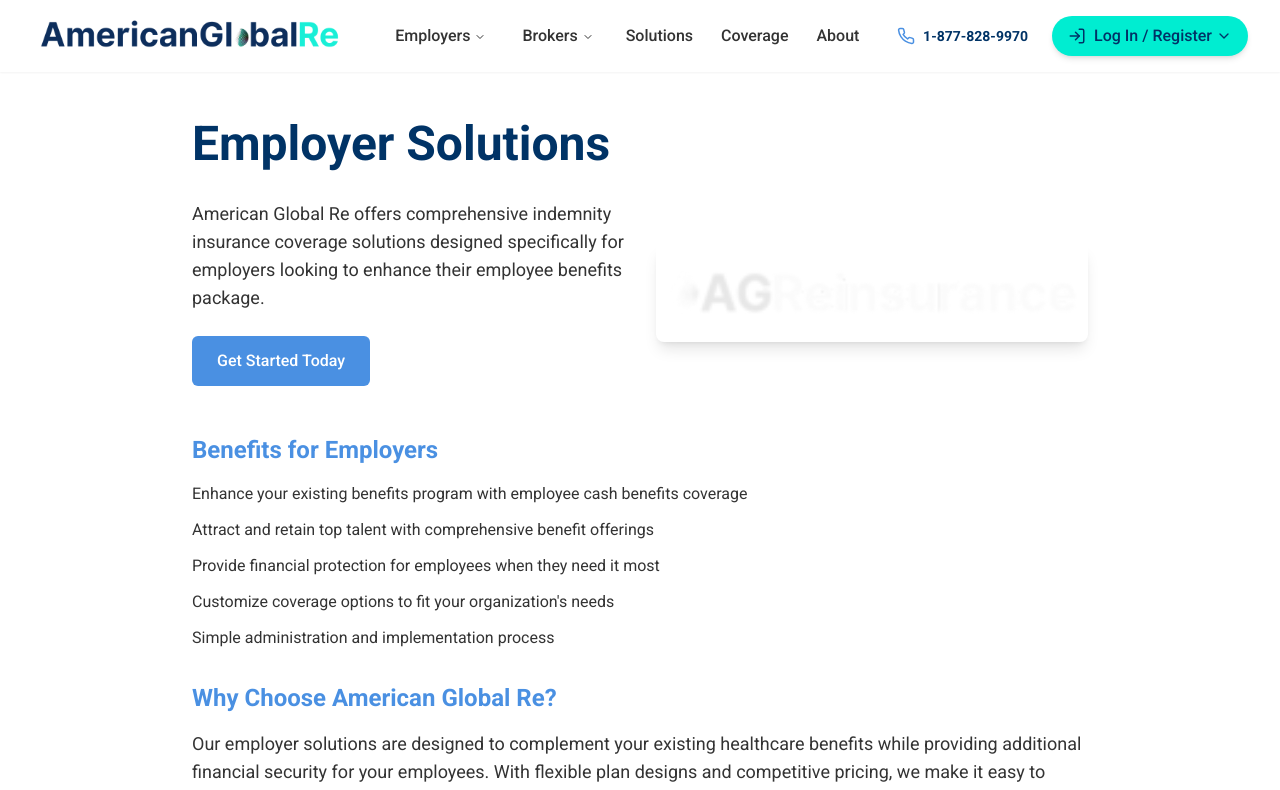
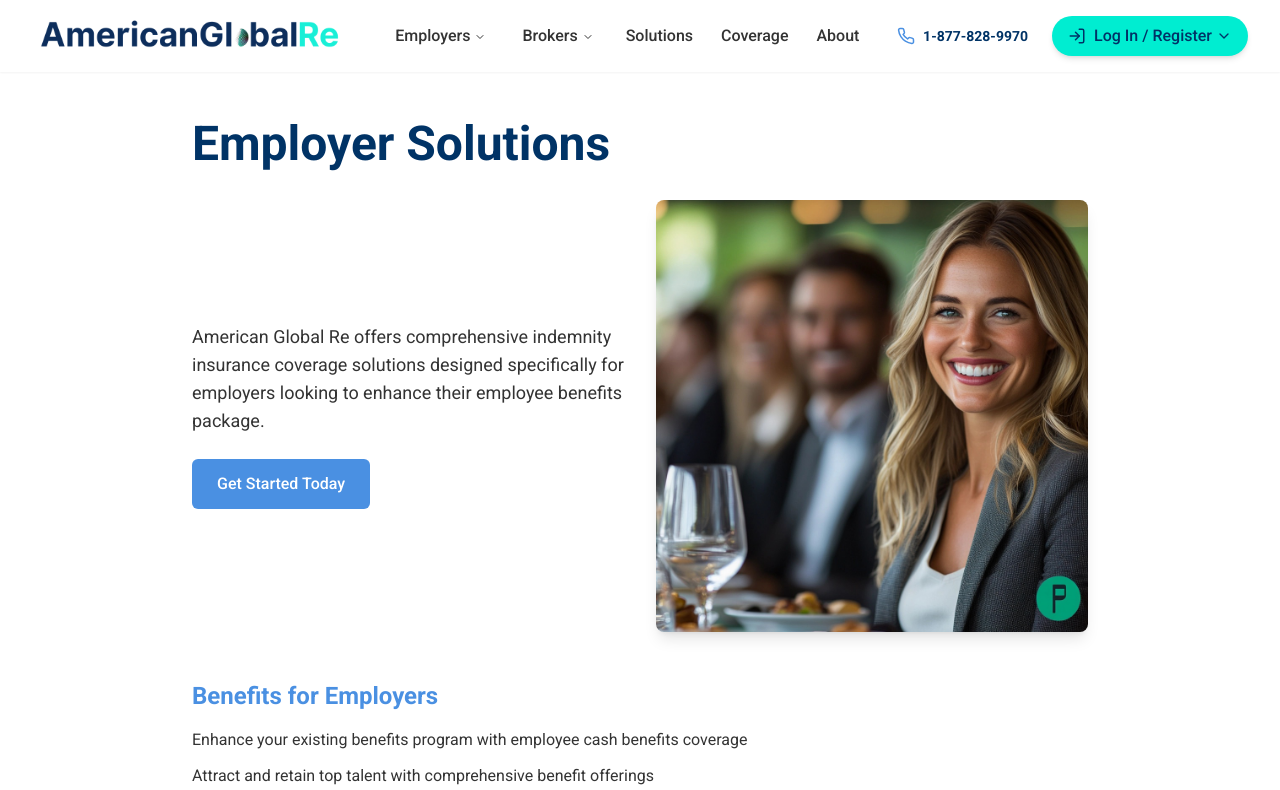
Before and after one commit to youngcitybandit/global-updated2, a React (Vite) app: page /employers in a window 1280 px wide. Shown: the top 790 px of the page. Built offline with nearby package versions, Linux system fonts and the light colour scheme.

Commit message:
Reverted to commit b9bab510c0d14c884ee46af9d980c1c079926085

```diff
--- a/src/pages/Employers.tsx
+++ b/src/pages/Employers.tsx
@@ -28,8 +28,8 @@ const Employers = () => {
               </div>
               <div className="rounded-lg overflow-hidden shadow-lg">
                 <img
-                  src="/lovable-uploads/ca1681fd-0076-436c-a007-7ef7f9ca7872.png"
-                  alt="Business professionals in a meeting"
+                  src="/lovable-uploads/c01aada3-7cc9-41e1-a1f2-f0d0374b2817.png"
+                  alt="Professional employee smiling at business meeting"
                   className="w-full h-auto object-cover"
                 />
               </div>
```
